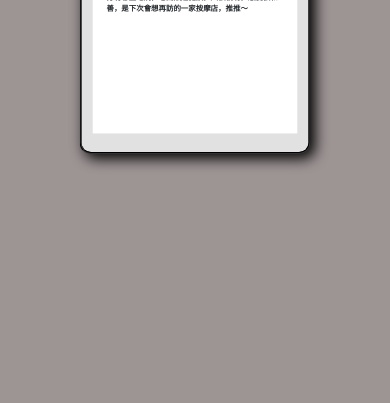
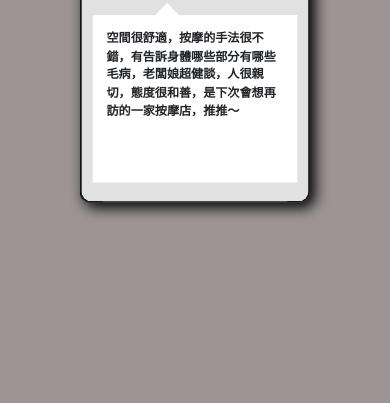
Before and after one commit to Jeffrey0117/chen_7_star, a plain HTML site: page index.html in a window 390 px wide. Shown: the part 3698-4101 px from the top of the page. Drawn offline with nearby package versions, Linux system fonts and the light colour scheme.

Commit message:
fix swiper bug

```diff
--- a/index.html
+++ b/index.html
@@ -426,11 +426,11 @@
         width: 60%;
         font-size: 10px;
         margin: 0 auto;
+        margin-bottom: 25px;
       }
 
       .card-text {
-        font-size: 8px;
-        text-overflow: ellipsis;
+        font-size: 13px;
       }
 
       .swiper-wrapper {
@@ -835,7 +835,6 @@
           </div>
           <div class="swiper-slide">
             <div class="row">
-              <div class="col">
               <div class="card">
                 <div class="card-up">
                   <img
@@ -899,7 +898,6 @@
                   <div class="triangle"></div>
                   <div class="card-text">
                     環境舒服、足底按摩時讓人很放鬆，老闆娘也很健談，下次有空會再預約服務。
-                    </div>
                   </div>
                 </div>
               </div>
```
Lines whose indentation alone changed are shown as unchanged.
